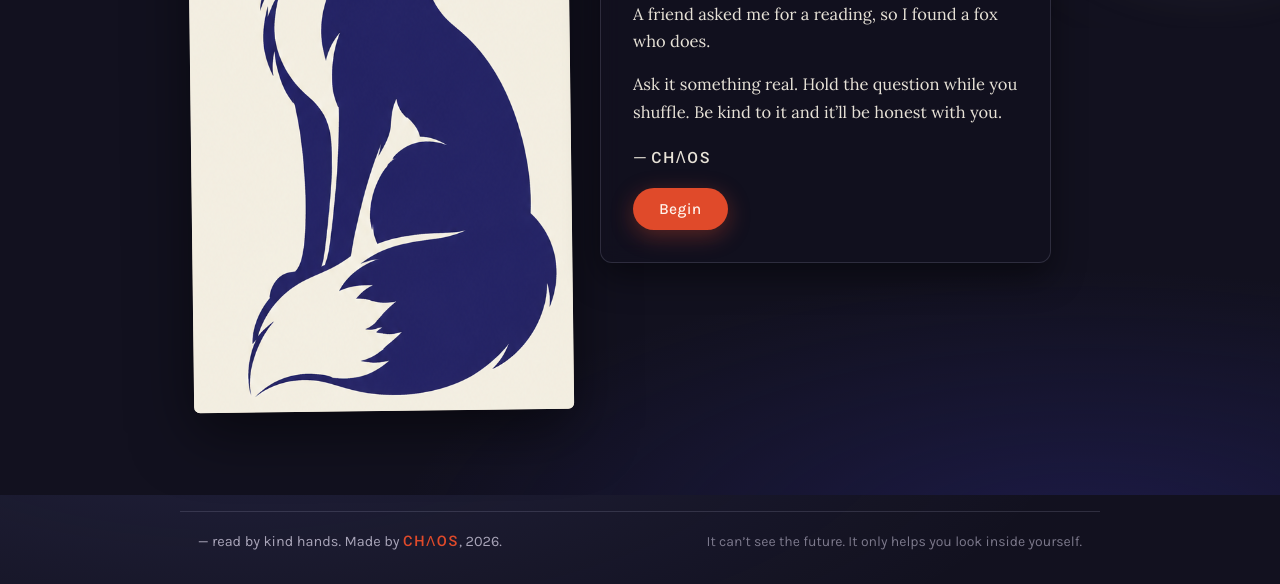
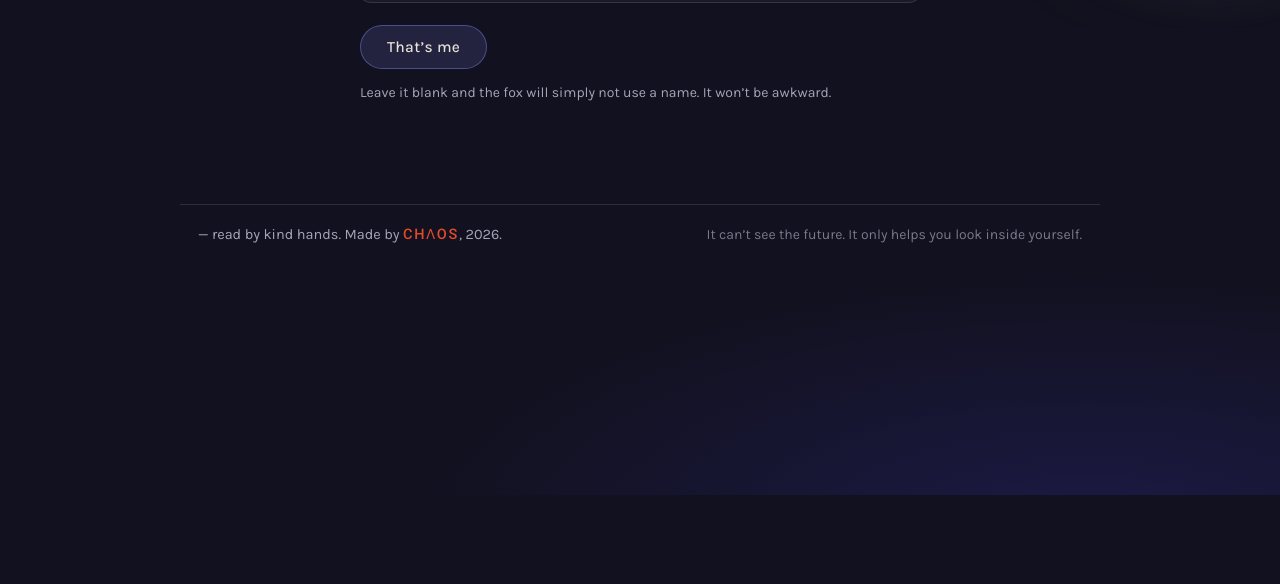
Before and after one commit to d0nniedank0/the-fox-reads, a website: page index.html in a window 1280 px wide. Shown: the part 305-889 px from the top of the page. After the commit the page ends 800 px from the top, so only its background shows below. Drawn offline with nearby package versions, Linux system fonts and the light colour scheme.

Commit message:
land on the reading flow: remove the unreachable letter screen (and its dead CSS); first run opens on the name question, returning visitors on the ask question

```diff
--- a/css/styles.css
+++ b/css/styles.css
@@ -152,29 +152,6 @@ h1 {
 }
 
 /* ---------- letter ---------- */
-
-#view-letter {
-  max-width: 900px;
-  padding-top: 26px;
-  display: grid;
-  grid-template-columns: minmax(0, 380px) minmax(0, 1fr);
-  gap: 30px;
-  align-items: center;
-}
-
-.letter-plate {
-  background: linear-gradient(160deg, #f6efe0, #eee6d2);
-  border-radius: 6px;
-  box-shadow:
-    0 20px 60px rgba(0, 0, 0, 0.5),
-    0 2px 0 rgba(255, 255, 255, 0.06) inset;
-  padding: 0;
-  overflow: hidden;
-  transform: rotate(-0.7deg);
-}
-.letter-fox { display: block; width: 100%; height: auto; }
-
-.letter-text { max-width: 44ch; }
 
 .letter-sign { color: var(--bone); margin-top: 18px; }
 
@@ -566,8 +543,6 @@ textarea::placeholder, input[type="text"]::placeholder { color: rgba(168, 164, 1
 /* ---------- responsive ---------- */
 
 @media (max-width: 760px) {
-  #view-letter { grid-template-columns: 1fr; }
-  .letter-plate { max-width: 340px; }
   .cards { gap: 16px; }
 }
 
@@ -647,17 +622,3 @@ textarea::placeholder, input[type="text"]::placeholder { color: rgba(168, 164, 1
 @media (max-width: 760px) {
   .moon-disc { width: 190px; height: 190px; top: -50px; right: -60px; }
 }
-
-/* ---------- letter on a dark translucent card ---------- */
-
-.letter-card {
-  background: rgba(18, 17, 31, 0.62);
-  backdrop-filter: blur(10px);
-  -webkit-backdrop-filter: blur(10px);
-  border: 1px solid var(--hairline);
-  border-radius: 12px;
-  padding: 30px 32px 32px;
-  box-shadow: var(--shadow);
-}
-.letter-card .kicker { margin-top: 0; }
-.letter-card .lede, .letter-card p { max-width: 44ch; }
--- a/index.html
+++ b/index.html
@@ -58,21 +58,6 @@
   </header>
 
   <main id="main">
-
-    <!-- ============ LETTER (first run) ============ -->
-    <section id="view-letter" class="view" aria-labelledby="letter-heading">
-      <div class="letter-plate">
-        <img class="letter-fox" src="assets/fox-paper.png" alt="An indigo fox, looking sideways, painted flat on cream paper.">
-      </div>
-      <div class="letter-text letter-card">
-        <p class="kicker">For whoever opened this</p>
-        <h1 id="letter-heading">I don&rsquo;t read cards.</h1>
-        <p>A friend asked me for a reading, so I found a fox who does.</p>
-        <p>Ask it something real. Hold the question while you shuffle. Be kind to it and it&rsquo;ll be honest with you.</p>
-        <p class="letter-sign">&mdash; <strong>CH&Lambda;OS</strong></p>
-        <button id="btn-begin" class="btn btn-vermilion" type="button">Begin</button>
-      </div>
-    </section>
 
     <!-- ============ NAME ============ -->
     <section id="view-name" class="view hidden" aria-labelledby="name-heading">
--- a/js/app.js
+++ b/js/app.js
@@ -2,7 +2,7 @@
 
 /* ==========================================================================
    The Fox Reads — UI layer
-   Views: letter → name → ask → spread → shuffle → reading → book / about
+   Views: name → ask → spread → shuffle → reading → book / about
    Engine (js/engine.js) is DOM-free; all DOM work happens here.
    ========================================================================== */
 
@@ -45,16 +45,13 @@ if (typeof document !== "undefined") {
     }
 
     /* ---------- view switching ---------- */
-    var VIEWS = ["letter", "name", "ask", "spread", "shuffle", "reading", "book", "about"];
+    var VIEWS = ["name", "ask", "spread", "shuffle", "reading", "book", "about"];
 
     function showView(name) {
       for (var i = 0; i < VIEWS.length; i++) {
         var el = $("view-" + VIEWS[i]);
         if (el) el.classList.toggle("hidden", VIEWS[i] !== name);
       }
-      // masthead is hidden on the letter view: it would compete with the letter
-      var masthead = document.querySelector(".masthead");
-      if (masthead) masthead.classList.toggle("hidden", name === "letter");
       try { window.scrollTo(0, 0); } catch (e) { /* jsdom */ }
 
       if (name === "book") renderBook();
@@ -63,22 +60,17 @@ if (typeof document !== "undefined") {
       if (name === "ask") syncGreeting();
     }
 
-    /* ---------- letter + name ---------- */
+    /* ---------- name ---------- */
 
     function firstName() {
       var n = (state.meta.name || "").trim();
       return n.split(/\s+/)[0] || "";
     }
 
-    function enterAppFlow() {
-      if (!state.meta.seenLetter) {
-        // first run: letter → name, letter never shows again
-        state.meta.seenLetter = true;
-        saveStore();
-        showView("name");
-      } else {
-        showView("ask");
-      }
+    /* the app opens on the ask view; a first-time visitor meets the name
+       prompt first (it is itself the first question the fox asks). */
+    function homeView() {
+      return state.meta.seenLetter ? "ask" : "name";
     }
 
     /* ---------- greeting ---------- */
@@ -337,12 +329,11 @@ if (typeof document !== "undefined") {
     function boot() {
       loadStore();
 
-      // letter / begin
+      // brand mark → home
       var navHome = $("nav-home");
       navHome.addEventListener("click", function () {
-        showView(state.meta.seenLetter ? "ask" : "letter");
+        showView(homeView());
       });
-      $("btn-begin").addEventListener("click", enterAppFlow);
 
       // nav
       $("nav-book").addEventListener("click", function () { showView("book"); });
@@ -353,6 +344,7 @@ if (typeof document !== "undefined") {
         e.preventDefault();
         var v = $("name-input").value.trim();
         state.meta.name = v.slice(0, 40);
+        state.meta.seenLetter = true;   // first run is complete from here
         saveStore();
         var g = $("ask-greeting");
         g.textContent = firstName() ? "Hello, " + firstName() + "." : timeGreeting();
@@ -414,7 +406,7 @@ if (typeof document !== "undefined") {
 
       // about
       $("btn-about-back").addEventListener("click", function () {
-        showView(state.meta.seenLetter ? "ask" : "letter");
+        showView(homeView());
       });
       $("toggle-reversals").addEventListener("change", function (e) {
         state.meta.reversals = e.target.checked;
@@ -422,8 +414,8 @@ if (typeof document !== "undefined") {
         syncSpreadReversalNote();
       });
 
-      // boot view
-      showView(state.meta.seenLetter ? "ask" : "letter");
+      // boot view — no letter screen any more; straight into the reading flow
+      showView(homeView());
     }
 
     if (document.readyState === "loading") {
```
Also changed, not shown: test/ui.test.js (+11 -16 lines).
